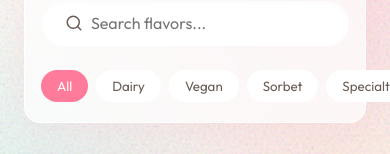
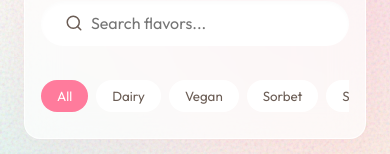
Before and after one commit to Saikumar9441444/DREAM-CREAM, a React (Vite) app: page /products in a window 390 px wide. Shown: the part 333-487 px from the top of the page. Built offline with nearby package versions, Linux system fonts and the light colour scheme; no server answers; a web font is replaced by a local one.

Commit message:
fix: restore mobile swiping for category filters

```diff
--- a/src/pages/Products.css
+++ b/src/pages/Products.css
@@ -143,5 +143,15 @@
   .category-filters {
     mask-image: none;
     -webkit-mask-image: none;
+    width: 100% !important;
+    max-width: 100% !important;
+    overflow-x: scroll !important;
+    display: flex !important;
+    padding: 10px 0 !important;
+    -webkit-overflow-scrolling: touch; /* Smooth swipe on iPhone */
+  }
+
+  .filter-btn {
+    flex-shrink: 0; /* Prevent buttons from squishing */
   }
 }
```
